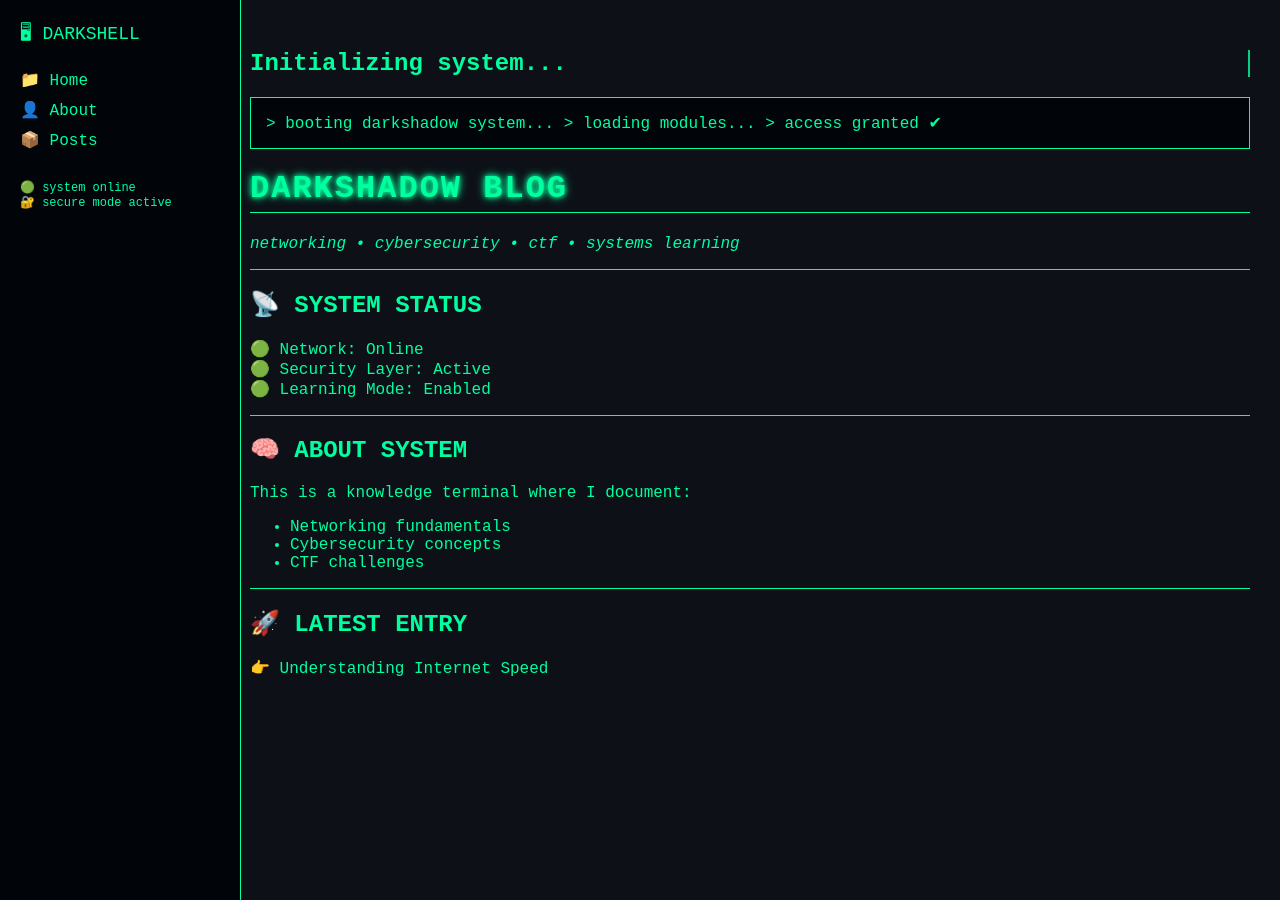
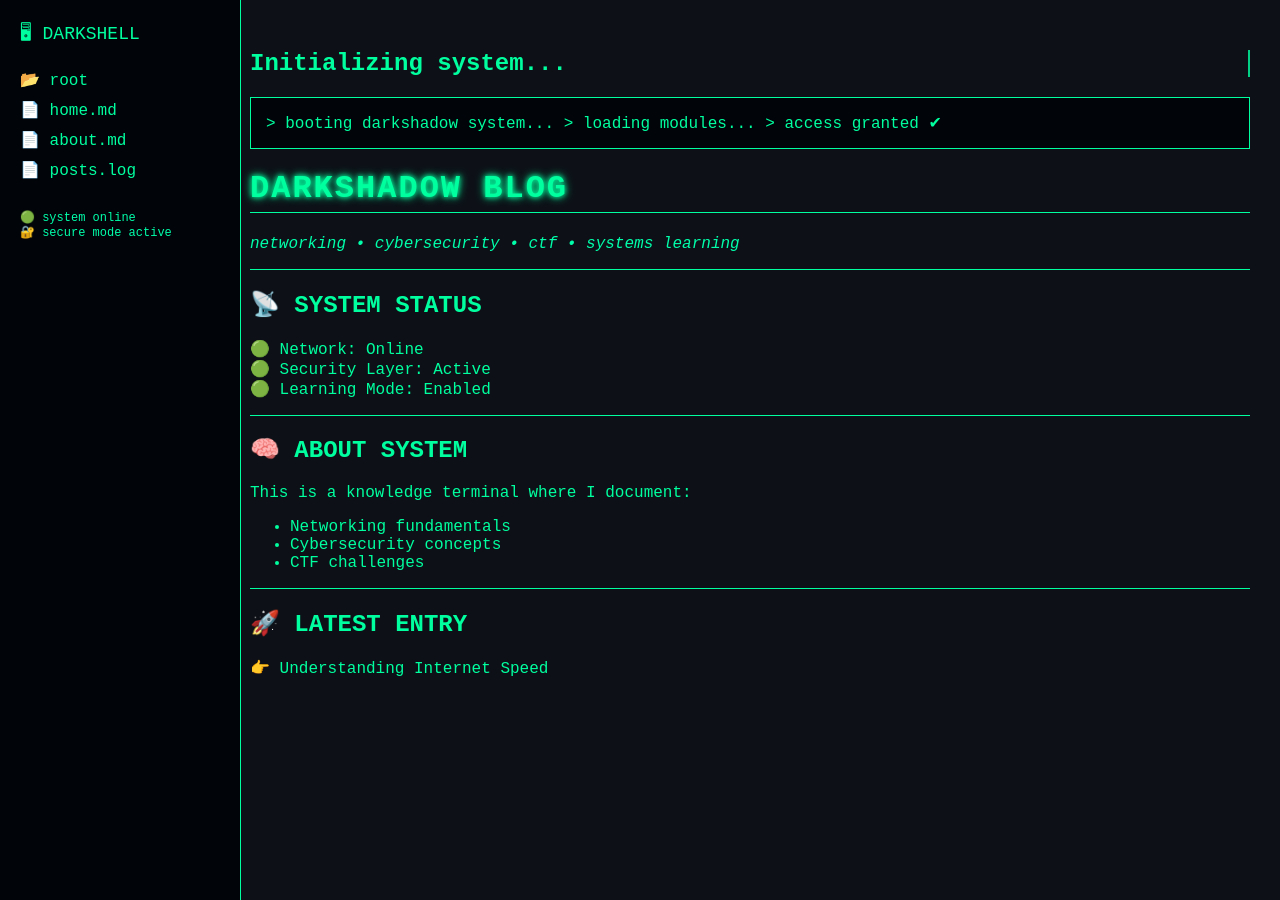
Before and after one commit to ashuraweismann/ashuraweismann.github.io, a Jekyll site: the page built from index.md, in a window 1280 px wide and 900 px high. Built offline with Jekyll 4.4.1, drawn with Linux system fonts in a browser that asks for light colours.

Commit message:
Update sidebar navigation with file tree structure

```diff
--- a/_layouts/default.html
+++ b/_layouts/default.html
@@ -47,10 +47,12 @@ setInterval(draw, 33);
   <aside class="sidebar">
     <div class="logo">🖥 DARKSHELL</div>
 
-    <nav>
-      <a href="/">📁 Home</a>
-      <a href="/about">👤 About</a>
-      <a href="/posts">📦 Posts</a>
+    <nav class="file-tree">
+      <div class="folder">📂 root</div>
+
+      <div class="file"><a href="/">📄 home.md</a></div>
+      <div class="file"><a href="/about">📄 about.md</a></div>
+      <div class="file"><a href="/archive">📄 posts.log</a></div>
     </nav>
 
     <div class="status">
```
